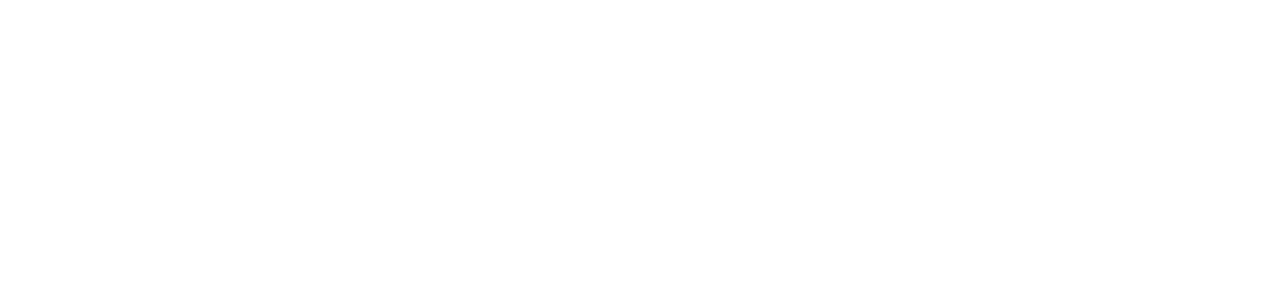
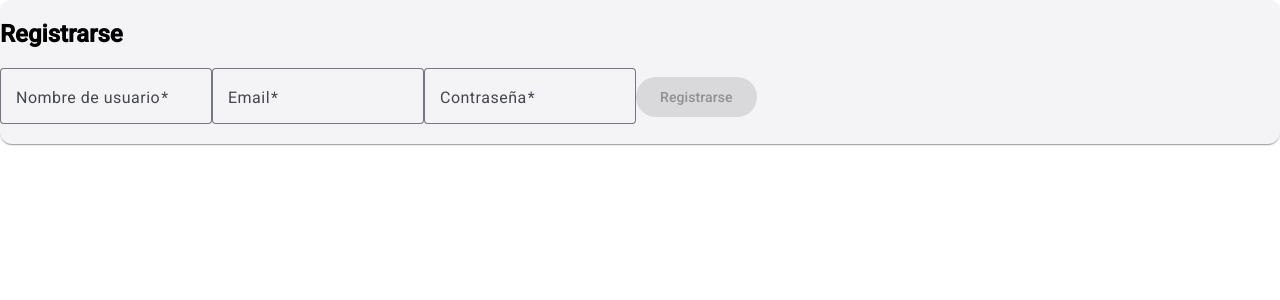
Before and after one commit to OliverVlz/frontend-ai-hackathon-2025, an Angular app in the folder project/: page /register in a window 1280 px wide. Before the commit this address led to /. Shown: the top 300 px of the page. Built offline with nearby package versions, Linux system fonts and the light colour scheme.

Commit message:
creacion de vista de register

```diff
--- a/project/src/app/app.routes.ts
+++ b/project/src/app/app.routes.ts
@@ -12,6 +12,11 @@
       import('./login/login.component').then(m => m.LoginComponent),  // Página de login
   },
   {
+    path: 'register',
+    loadComponent: () =>
+      import('./register/register.component').then(m => m.RegisterComponent),  // Página de registro
+  },
+  {
     path: 'dashboard',
     loadComponent: () =>
       import('./dashboard/dashboard.component').then(m => m.DashboardComponent),  // Página de dashboard
--- a/project/src/app/landing/header/header.component.html
+++ b/project/src/app/landing/header/header.component.html
@@ -3,5 +3,6 @@
     <a href="#como-funciona" class="nav-link">Cómo funciona</a>
     <a href="#quienes-somos" class="nav-link">Quiénes somos</a>
     <a routerLink="/login">Iniciar sesión</a>
-  <a routerLink="/dashboard">Dashboard</a>
+    <a routerLink="/register">Registrarse</a>
+    <a routerLink="/dashboard">Dashboard</a>
 </nav>
--- a/project/src/app/register/register.component.html
+++ b/project/src/app/register/register.component.html
@@ -1 +1,27 @@
-<p>register works!</p>
+<mat-card class="register-card">
+    <h2>Registrarse</h2>
+    <form [formGroup]="registerForm" (ngSubmit)="onSubmit()">
+      <mat-form-field appearance="outline" class="full-width">
+        <mat-label>Nombre de usuario</mat-label>
+        <input matInput formControlName="username" type="text" placeholder="Usuario">
+        <mat-error *ngIf="registerForm.get('username')?.hasError('required')">El nombre de usuario es obligatorio</mat-error>
+      </mat-form-field>
+
+      <mat-form-field appearance="outline" class="full-width">
+        <mat-label>Email</mat-label>
+        <input matInput formControlName="email" type="email" placeholder="test@example.com">
+        <mat-error *ngIf="registerForm.get('email')?.hasError('required')">El correo es obligatorio</mat-error>
+        <mat-error *ngIf="registerForm.get('email')?.hasError('email')">Correo no válido</mat-error>
+      </mat-form-field>
+
+      <mat-form-field appearance="outline" class="full-width">
+        <mat-label>Contraseña</mat-label>
+        <input matInput formControlName="password" type="password" placeholder="******">
+        <mat-error *ngIf="registerForm.get('password')?.hasError('required')">La contraseña es obligatoria</mat-error>
+      </mat-form-field>
+
+      <button mat-raised-button color="primary" class="full-width" type="submit" [disabled]="registerForm.invalid">
+        Registrarse
+      </button>
+    </form>
+  </mat-card>
--- a/project/src/app/register/register.component.ts
+++ b/project/src/app/register/register.component.ts
@@ -1,11 +1,56 @@
 import { Component } from '@angular/core';
+import { FormBuilder, FormGroup, Validators } from '@angular/forms';
+import { Router } from '@angular/router';
+import { AuthService } from '../services/auth.service';
+import { CommonModule } from '@angular/common';
+import { FormsModule, ReactiveFormsModule } from '@angular/forms';
+import { MatFormFieldModule } from '@angular/material/form-field';
+import { MatInputModule } from '@angular/material/input';
+import { MatCardModule } from '@angular/material/card';
+import { MatButtonModule } from '@angular/material/button';
 
 @Component({
   selector: 'app-register',
-  imports: [],
+  standalone: true,
+  imports: [
+    CommonModule,
+    FormsModule,
+    MatFormFieldModule,
+    MatInputModule,
+    MatCardModule,
+    MatButtonModule,
+    ReactiveFormsModule
+  ],
   templateUrl: './register.component.html',
-  styleUrl: './register.component.css'
+  styleUrls: ['./register.component.css']
 })
 export class RegisterComponent {
+  registerForm: FormGroup;
 
+  constructor(
+    private fb: FormBuilder,
+    private authService: AuthService,
+    private router: Router
+  ) {
+    this.registerForm = this.fb.group({
+      username: ['', Validators.required],
+      email: ['', [Validators.required, Validators.email]],
+      password: ['', Validators.required]
+    });
+  }
+
+  onSubmit(): void {
+    if (this.registerForm.valid) {
+      const { username, email, password } = this.registerForm.value;
+      this.authService.register({ username, email, password }).subscribe({
+        next: () => {
+          alert('Usuario registrado con éxito');
+          this.router.navigate(['/login']);
+        },
+        error: (err) => {
+          alert('Error en el registro: ' + err.message);
+        }
+      });
+    }
+  }
 }
--- a/project/src/app/services/auth.service.ts
+++ b/project/src/app/services/auth.service.ts
@@ -2,25 +2,36 @@
 import { HttpClient } from '@angular/common/http';
 import { Observable } from 'rxjs';
 
-@Injectable({ providedIn: 'root' })
+@Injectable({
+  providedIn: 'root',
+})
 export class AuthService {
-  private baseUrl = 'http://localhost:8000/api';
+  private apiUrl = 'http://localhost:8000/api';  // URL base del backend Django
 
   constructor(private http: HttpClient) {}
 
+  // Registro de usuario
   register(data: { username: string; email: string; password: string }): Observable<any> {
-    return this.http.post(`${this.baseUrl}/registro/`, data);
+    return this.http.post(`${this.apiUrl}/registro/`, data);
   }
 
+  // Login y obtener tokens
   login(data: { username: string; password: string }): Observable<any> {
-    return this.http.post(`${this.baseUrl}/token/`, data);
+    return this.http.post(`${this.apiUrl}/token/`, data);
   }
 
-  saveTokens(access: string, refresh: string): void {
-    localStorage.setItem('access_token', access);
-    localStorage.setItem('refresh_token', refresh);
+  // Obtener el perfil del usuario
+  getProfile(): Observable<any> {
+    return this.http.get(`${this.apiUrl}/perfil/`);
   }
 
+  // Guardar tokens en localStorage
+  saveTokens(accessToken: string, refreshToken: string): void {
+    localStorage.setItem('access_token', accessToken);
+    localStorage.setItem('refresh_token', refreshToken);
+  }
+
+  // Obtener token de acceso
   getAccessToken(): string | null {
     return localStorage.getItem('access_token');
   }
```
